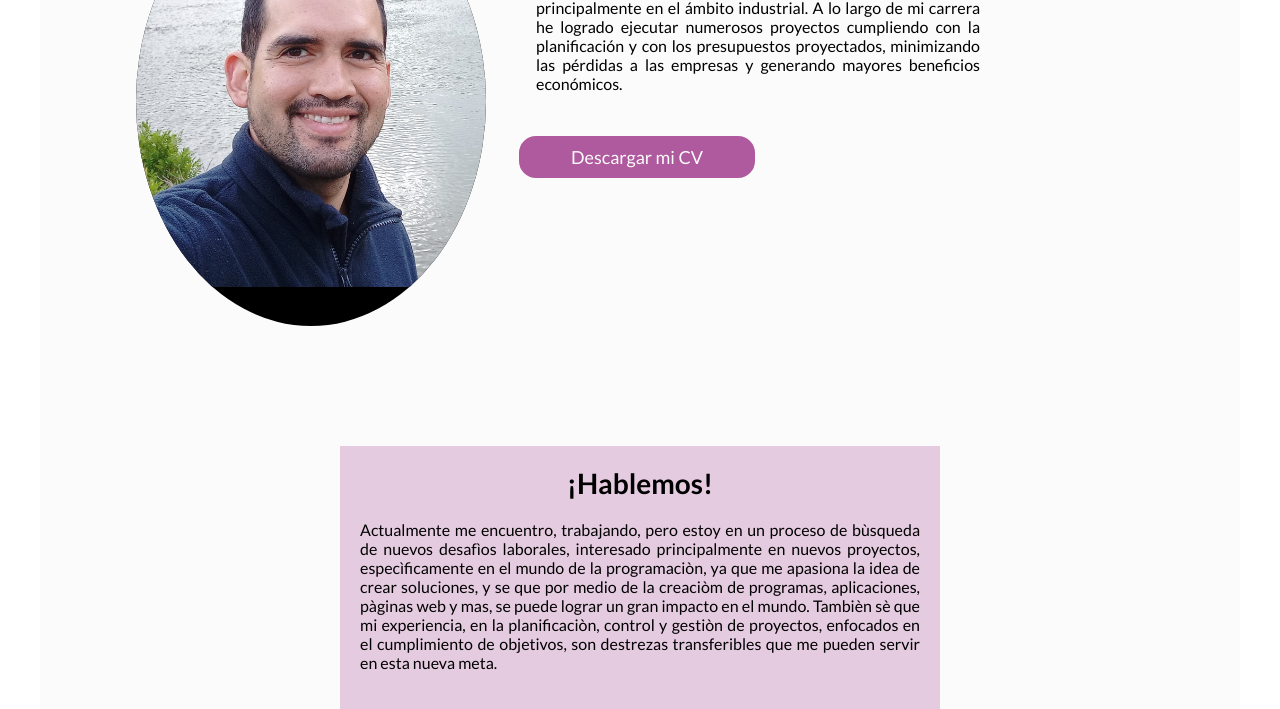
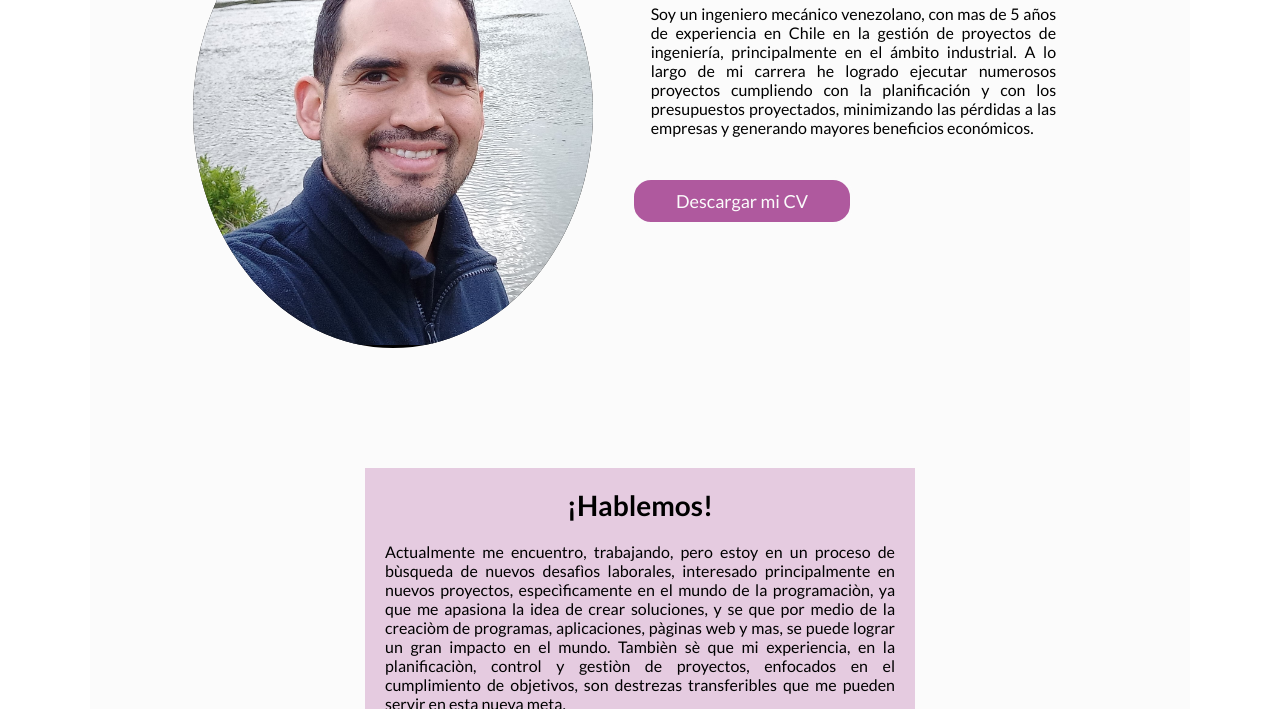
Before and after one commit to Dannyfuenmayor/proyecto-2-cod-latam, a plain HTML site: page index.html in a window 1280 px wide. Shown: the part 224-933 px from the top of the page. Drawn offline with Linux system fonts and the light colour scheme.

Commit message:
modificaicon margen

```diff
--- a/css/styles.css
+++ b/css/styles.css
@@ -184,7 +184,7 @@ footer {
 
     main {
         max-width: 100%;
-        width: 1200px;
+        width: 1100px;
 
     }
 
@@ -203,20 +203,24 @@ footer {
         align-items: flex start;
        /*  padding-top: 150px; */
         min-height: 50vh;
-        max-width: 80%;
+        max-width: 90%;
         padding-top: 100px;
+    }
+    .textoInicio {
+        width: 45%;
+
     }
 
     .circular {
         position: relative;
-        width: 450px;
-        height: 450px;
+        width: 45%;
+        height: 45%;
         overflow: hidden;
         border-radius: 50%;
         background-color: black;
         margin-right: 30px;
         margin-top: o;
-        max-height: 450px;
+        max-width: 400px;
 
 
     }
@@ -233,9 +237,7 @@ footer {
     text-align: justify;
   }
 
-  #item-menu2 {
-    margin-left: 50px;
-  }
+
 
 
   #contacto {
@@ -259,6 +261,12 @@ display: flex;
 flex-direction: row;
 justify-content: space-around;
 
+}
+#item-menu2 {
+    margin-left: 50px;
+  }
 
+  footer {
+    width: 100%;
+  }
 }
-}
--- a/index.html
+++ b/index.html
@@ -40,7 +40,7 @@
             <img src="img/FOTO DANNY.jpeg"  alt="foto Danny">
             </figure>
 
-           <article>
+           <article class="textoInicio">
              <h1>Hola, Soy Danny Fuenmayor</h1>
 
             <p>Soy un ingeniero mecánico venezolano, con mas de 5 años de experiencia en Chile en la gestión de proyectos de ingeniería,
@@ -100,12 +100,8 @@
             </article>
 
 
-
-
             <footer>
-
                 <h4>Código Pa'lante</h4>
-
             </footer>
         </section>
 
--- a/js/main.js
+++ b/js/main.js
@@ -1,4 +1,4 @@
-menuitems.forEach(function(item) {
+items-menu.forEach(function(item) {
     item.addEventlistener ('click', function(e) {
         const currentItem = document.querySelector('.active');
         currentItem.classList.remove('active');
```
